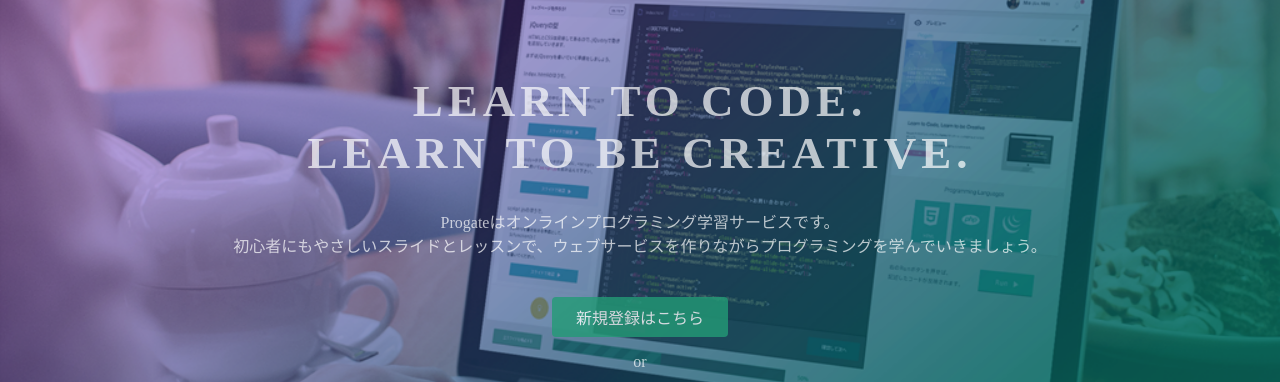
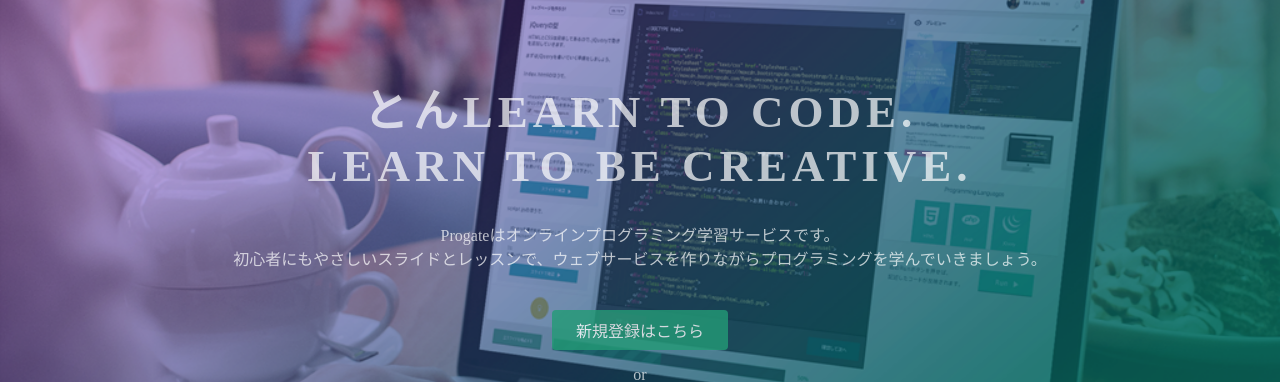
Before and after one commit to ton0248/ton0248.github.io, a plain HTML site: page index.html in a window 1280 px wide. Shown: the part 135-517 px from the top of the page. Drawn offline with Linux system fonts and the light colour scheme.

Commit message:
Update index.html

```diff
--- a/index.html
+++ b/index.html
@@ -23,7 +23,7 @@
   </header>
   <div class="top-wrapper">
     <div class="container">
-      <h1>LEARN TO CODE.<br>LEARN TO BE CREATIVE.</h1>
+      <h1>とんLEARN TO CODE.<br>LEARN TO BE CREATIVE.</h1>
       <p>Progateはオンラインプログラミング学習サービスです。<br>初心者にもやさしいスライドとレッスンで、ウェブサービスを作りながらプログラミングを学んでいきましょう。</p>
       <div class="btn-wrapper">
         <a href="#" class="btn signup">新規登録はこちら</a>
```
